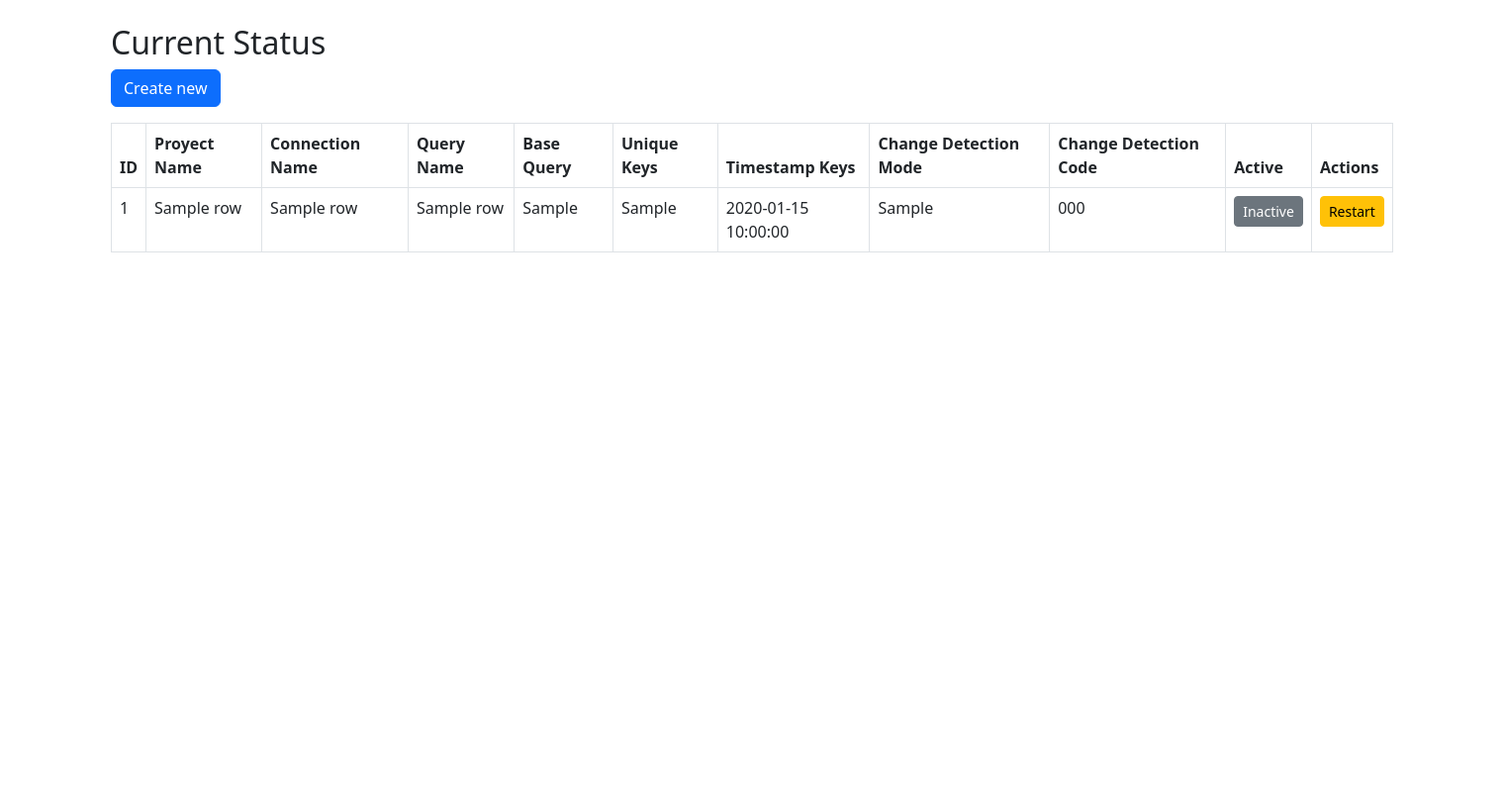
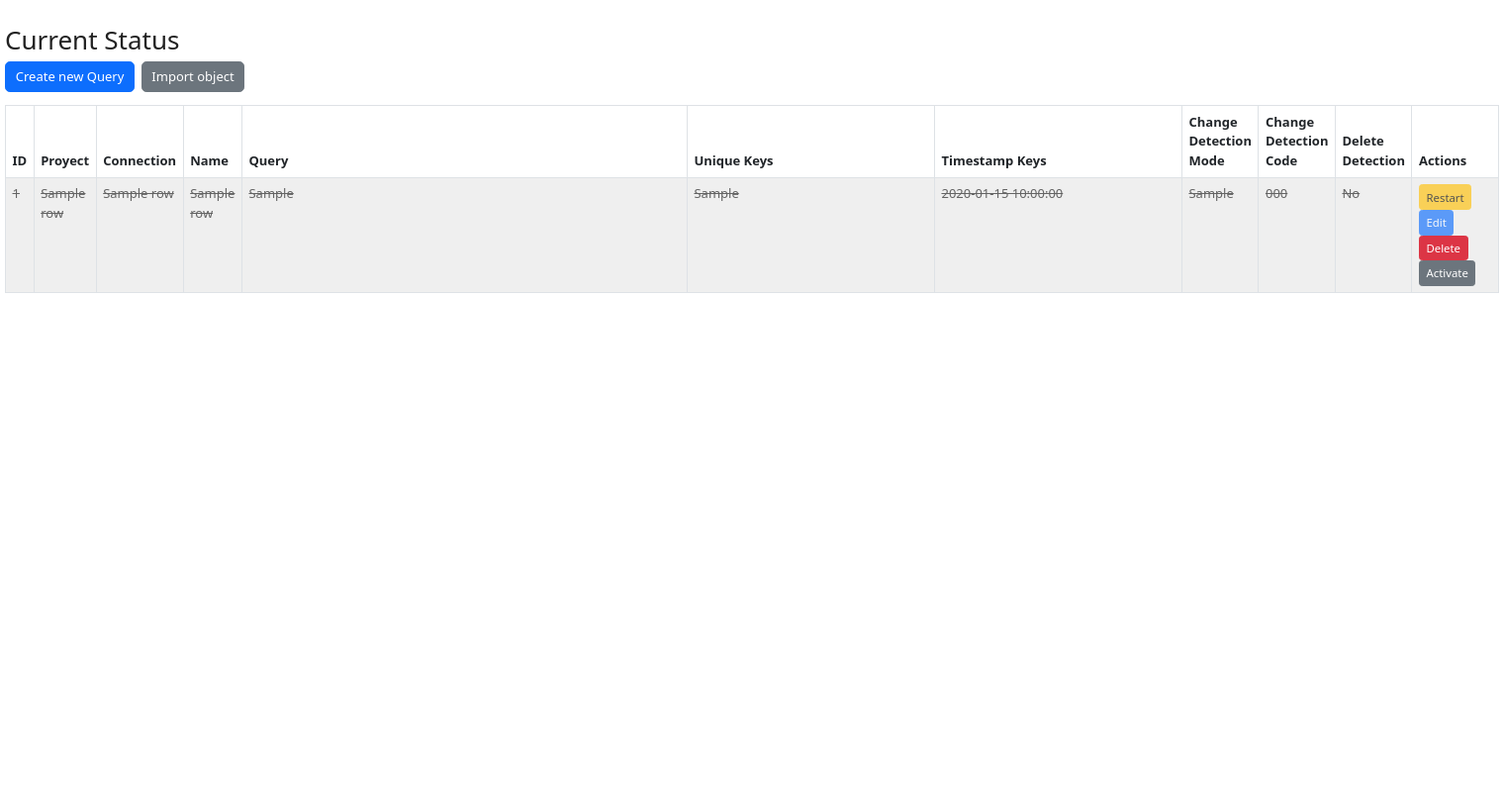
Before and after one commit to metxito/mastering-open-mirroring, a FastAPI app: template code/webapp/templates/current_status.html in a window 1520 px wide. Shown: the whole page at 99% size. Run offline with FastAPI, Linux system fonts and the light colour scheme; the template is opened without the code that fills it: most values are stand-ins (such as "Sample title", 1, 10 or a date in 2020).

Commit message:
Web app updated

```diff
--- a/code/webapp/main.py
+++ b/code/webapp/main.py
@@ -1,32 +1,57 @@
 from fastapi import FastAPI, Request, Form
-from fastapi.responses import RedirectResponse
 from fastapi.templating import Jinja2Templates
 from fastapi.staticfiles import StaticFiles
+from fastapi.responses import RedirectResponse
+from fastapi.responses import HTMLResponse
+
 import sqlalchemy as sa
 from sqlalchemy import text
 
+
+
 app = FastAPI()
+
+
+
 templates = Jinja2Templates(directory="templates")
 app.mount("/static", StaticFiles(directory="static"), name="static")
 
 # Database connection config
-DATABASE_URL = "mssql+pyodbc://sa:FABcon2025!@fabcon-sqlserver,1433/fabcon_control?driver=ODBC+Driver+18+for+SQL+Server&TrustServerCertificate=yes"
-engine = sa.create_engine(DATABASE_URL)
+DATABASE_CONTROL_URL = "mssql+pyodbc://sa:FABcon2025!@fabcon-sqlserver,1433/fabcon_control?driver=ODBC+Driver+18+for+SQL+Server&TrustServerCertificate=yes"
+engine_control = sa.create_engine(DATABASE_CONTROL_URL)
+DATABASE_SOURCE_URL = "mssql+pyodbc://sa:FABcon2025!@fabcon-sqlserver,1433/fabcon_source_rowversion?driver=ODBC+Driver+18+for+SQL+Server&TrustServerCertificate=yes"
+engine_source = sa.create_engine(DATABASE_SOURCE_URL)
+
+
+
+
 
 def get_queries():
-    with engine.connect() as conn:
+    with engine_control.begin() as conn:
         result = conn.execute(text("SELECT * FROM [control].[queries_control]"))
         return [dict(row._mapping) for row in result]
 
 def get_proyect_names():
-    with engine.connect() as conn:
+    with engine_control.begin() as conn:
         result = conn.execute(text("SELECT DISTINCT proyect_name FROM [control].[queries_control]"))
         return [row[0] for row in result]
 
 def get_connection_names():
-    with engine.connect() as conn:
+    with engine_control.begin() as conn:
         result = conn.execute(text("SELECT DISTINCT connection_name FROM [source].[sources]"))
         return [row[0] for row in result]
+
+
+
+
+
+@app.get("/")
+def root():
+    return RedirectResponse(url="/current_status")
+
+
+
+
 
 @app.get("/current_status")
 def current_status(request: Request):
@@ -40,6 +65,9 @@ def current_status(request: Request):
         "connection_names": connection_names
     })
 
+
+
+
 @app.post("/create_query")
 def create_query(
     request: Request,
@@ -52,7 +80,7 @@ def create_query(
     change_detection_mode: str = Form(...),
     change_detection_code: str = Form(...)
 ):
-    with engine.connect() as conn:
+    with engine_control.connect() as conn:
         conn.execute(text("""
             INSERT INTO [control].[queries_control]
             (proyect_name, connection_name, query_name, base_query, unique_keys, timestamp_keys, change_detection_mode, change_detection_code, active)
@@ -69,23 +97,39 @@ def create_query(
         })
     return RedirectResponse(url="/current_status", status_code=303)
 
+
+
+
 @app.post("/toggle_active/{query_id}")
-def toggle_active(query_id: int, active: int = Form(...)):
-    with engine.connect() as conn:
-        conn.execute(text("UPDATE [control].[queries_control] SET active = :active WHERE id = :id"), {"active": active, "id": query_id})
+def toggle_active(query_id: int):
+    with engine_control.begin() as conn:
+        conn.execute(text("UPDATE [control].[queries_control] SET [active] = CASE WHEN [active] = 1 THEN 0 ELSE 1 END WHERE [id] = :id"), {"id": query_id})
+
     return RedirectResponse(url="/current_status", status_code=303)
+
+
+
+
 
 @app.post("/restart/{query_id}")
 def restart(query_id: int):
-    with engine.connect() as conn:
-        conn.execute(text("UPDATE [control].[queries_control] SET next_file_sequence = NULL, current_timestamp = NULL WHERE id = :id"), {"id": query_id})
+    with engine_control.begin() as conn:
+        conn.execute(text("UPDATE [control].[queries_control] SET [next_file_sequence] = NULL, [current_timestamp] = NULL WHERE [id] = :id"), {"id": query_id})
     return RedirectResponse(url="/current_status", status_code=303)
+
+
+
+
 
 # Integration page
 def get_sources():
-    with engine.connect() as conn:
-        result = conn.execute(text("SELECT * FROM [source].[sources]"))
-        return [dict(row) for row in result]
+    with engine_control.begin() as conn:
+        result = conn.execute(text("SELECT * FROM [source].[v_sources]"))
+        return [dict(row._mapping) for row in result]
+
+
+
+
 
 @app.get("/integration")
 def integration(request: Request):
@@ -95,25 +139,128 @@ def integration(request: Request):
         "sources": sources
     })
 
+
+
+
+
 @app.post("/refresh_sources")
 def refresh_sources():
+    with engine_control.begin() as conn:
+        conn.execute(text("EXEC [control].[usp_refresh_metadata]"))
     return RedirectResponse(url="/integration", status_code=303)
+
+
+
+# Edit query fields
+@app.post("/delete_query/{query_id}")
+def edit_query(
+    query_id: int
+):
+    with engine_control.begin() as conn:
+        conn.execute(text(
+            "DELETE FROM [control].[queries_control] WHERE [id] = :id"),
+            {
+                "id": query_id
+            }
+        )
+    return RedirectResponse(url="/current_status", status_code=303)
+
+
+# Edit query fields
+@app.post("/edit_query/{query_id}")
+def edit_query(
+    query_id: int,
+    base_query: str = Form(...),
+    unique_keys: str = Form(...),
+    timestamp_keys: str = Form(...),
+    change_detection_mode: str = Form(...),
+    change_detection_code: str = Form(...),
+    delete_detection: str = Form( None )
+):
+    delete_detection_value = 1 if delete_detection == '1' else 0
+    with engine_control.begin() as conn:
+        conn.execute(text(
+            "UPDATE [control].[queries_control] SET [base_query] = :base_query, [unique_keys] = :unique_keys, [timestamp_keys] = :timestamp_keys, [change_detection_mode] = :change_detection_mode, [change_detection_code] = :change_detection_code, [delete_detection] = :delete_detection WHERE [id] = :id"),
+            {
+                "base_query": base_query,
+                "unique_keys": unique_keys,
+                "timestamp_keys": timestamp_keys,
+                "change_detection_code": change_detection_code,
+                "change_detection_mode": change_detection_mode,
+                "delete_detection": delete_detection_value,
+                "id": query_id
+            }
+        )
+    return RedirectResponse(url="/current_status", status_code=303)
+
+
+
+
 
 @app.post("/include_source/{source_id}")
 def include_source(source_id: int):
-    with engine.connect() as conn:
-        conn.execute(text("EXEC [control].[usp_include_new_source] @source_id=:source_id"), {"source_id": source_id})
+    with engine_control.begin() as conn:
+        conn.execute(text("EXEC [control].[usp_add_source_object] @id=:source_id"), {"source_id": source_id})
+    return RedirectResponse(url="/current_status", status_code=303)
+
+
+
+
+
+
+
+
+
+def get_source_columns(id):
+    with engine_control.begin() as conn:
+        result = conn.execute(text("SELECT c.* FROM [source].[sources] AS src JOIN [source].[columns] AS c ON src.[connection_name]=c.[connection_name] AND src.[object]=c.[object] WHERE src.[id] = :id"), {"id": id})
+        return [dict(row._mapping) for row in result]
+
+@app.get("/update_columns/{id}", response_class=HTMLResponse)
+def update_columns_form(request: Request, id: int):
+    columns = get_source_columns(id)
+    return templates.TemplateResponse("update_columns.html", {
+        "request": request,
+        "source_id": id,
+        "columns": columns
+    })
+
+
+
+@app.post("/update_columns/{tableid}")
+def update_columns(request: Request, tableid: int, unique_key: list[int] = Form([]), timestamp_key: list[int] = Form([])):
+    print (tableid)
+    # unique_key and timestamp_key are lists of column ids to set as True
+    with engine_control.begin() as conn:
+        # First, set all to 0 for this source
+        conn.execute(text("UPDATE [source].[columns] SET [unique_key]=0, [timestamp_key]=0 WHERE [object] IN (SELECT [object] FROM [source].[sources] WHERE [id]=:tableid)"), {"tableid": tableid})
+        # Then, set selected unique_key columns to 1
+        if unique_key:
+            for i in unique_key:
+                conn.execute(text("UPDATE [source].[columns] SET [unique_key]=1 WHERE [id] = :i"), {"i": i})
+        # Set selected timestamp_key columns to 1
+        if timestamp_key:
+            for i in timestamp_key:
+                conn.execute(text("UPDATE [source].[columns] SET [timestamp_key]=1 WHERE [id] = :i"), {"i": i})
+
     return RedirectResponse(url="/integration", status_code=303)
+
+
+
 
 # Check SQL Server connection status
 @app.get("/check_connection")
 def check_connection_form(request: Request):
     return templates.TemplateResponse("check_connection.html", {"request": request})
 
+
+
+
+
 @app.post("/check_connection")
 def check_connection(request: Request):
     try:
-        with engine.connect() as conn:
+        with engine_control.begin() as conn:
             conn.execute(text("SELECT 1"))
         return templates.TemplateResponse("check_connection.html", {"request": request, "status": "success"})
     except Exception as e:
--- /dev/null
+++ b/code/webapp/static/css/main.css
@@ -0,0 +1,25 @@
+html {
+  height: 100%;
+  margin: 0;
+  padding: 0;
+  font-family: "Segoe UI", Arial, sans-serif;
+  font-size: 13px;
+  background: rgb(255, 255, 255);
+  color: #222;
+}
+
+body {
+  height: 100%;
+  min-height: 100vh;
+  margin: 0;
+  padding: 5px;
+  color: #222;
+  display: flex;
+  flex-direction: column;
+}
+
+.inactive td {
+  background: rgba(100, 100, 100, 0.1);
+  color: rgb(100, 100, 100);
+  text-decoration: line-through;
+}/*# sourceMappingURL=main.css.map */
--- /dev/null
+++ b/code/webapp/static/sass/main.scss
@@ -0,0 +1,29 @@
+html {
+  height: 100%;
+  margin: 0;
+  padding: 0;
+  font-family: 'Segoe UI', Arial, sans-serif;
+  font-size: 13px;
+  background: rgb(255, 255, 255);
+  color: #222;
+}
+
+body {
+  height: 100%;
+  min-height: 100vh;
+  margin: 0;
+
+  padding: 5px;
+  color: #222;
+  display: flex;
+  flex-direction: column;
+}
+
+
+.inactive {
+  td {
+    background: rgba(100, 100, 100, .1);
+    color: rgb(100, 100, 100);
+    text-decoration: line-through;
+  }
+}
--- a/code/webapp/templates/current_status.html
+++ b/code/webapp/templates/current_status.html
@@ -4,16 +4,22 @@
     <meta charset="UTF-8">
     <title>Current Status</title>
     <link rel="stylesheet" href="https://cdn.jsdelivr.net/npm/bootstrap@5.3.0/dist/css/bootstrap.min.css">
+    <link rel="stylesheet" href="/static/css/main.css">
     <script src="https://cdn.jsdelivr.net/npm/bootstrap@5.3.0/dist/js/bootstrap.bundle.min.js"></script>
 </head>
 <body>
-<div class="container mt-4">
+
+<div class="mt-4 fs-6">
     <h2>Current Status</h2>
-    <button class="btn btn-primary mb-3" data-bs-toggle="modal" data-bs-target="#createModal">Create new</button>
+    <div class="d-flex mb-3">
+        <button class="btn btn-primary me-2" data-bs-toggle="modal" data-bs-target="#createModal">Create new Query</button>
+        <a class="btn btn-secondary" href="/integration">Import object</a>
+    </div>
+
     <!-- Grid for queries_control -->
     <div id="queriesGrid">
-        <!-- Table will be rendered here by Jinja2 -->
-        {% include 'queries_table.html' %}
+            <!-- Table will be rendered here by Jinja2 -->
+            {% include 'queries_table.html' %}
     </div>
 </div>
 
--- a/code/webapp/templates/integration.html
+++ b/code/webapp/templates/integration.html
@@ -4,13 +4,14 @@
     <meta charset="UTF-8">
     <title>Integration</title>
     <link rel="stylesheet" href="https://cdn.jsdelivr.net/npm/bootstrap@5.3.0/dist/css/bootstrap.min.css">
+    <link rel="stylesheet" href="/static/css/main.css">
     <script src="https://cdn.jsdelivr.net/npm/bootstrap@5.3.0/dist/js/bootstrap.bundle.min.js"></script>
 </head>
 <body>
-<div class="container mt-4">
+<div class="mt-4">
     <h2>Integration</h2>
     <form method="post" action="/refresh_sources">
-        <button type="submit" class="btn btn-primary mb-3">Refresh</button>
+        <button type="submit" class="btn btn-primary mb-3">Refresh metadata from source</button>
     </form>
     <div id="sourcesGrid">
         {% include 'sources_table.html' %}
--- a/code/webapp/templates/queries_table.html
+++ b/code/webapp/templates/queries_table.html
@@ -2,41 +2,74 @@
     <thead>
         <tr>
             <th>ID</th>
-            <th>Proyect Name</th>
-            <th>Connection Name</th>
-            <th>Query Name</th>
-            <th>Base Query</th>
+            <th>Proyect</th>
+            <th>Connection</th>
+            <th>Name</th>
+            <th>Query</th>
             <th>Unique Keys</th>
             <th>Timestamp Keys</th>
             <th>Change Detection Mode</th>
             <th>Change Detection Code</th>
-            <th>Active</th>
+                <th>Delete Detection</th>
             <th>Actions</th>
         </tr>
     </thead>
     <tbody>
         {% for row in queries %}
-        <tr>
+        <tr class="{% if not row.active %}inactive{% endif %}">
             <td>{{ row.id }}</td>
             <td>{{ row.proyect_name }}</td>
             <td>{{ row.connection_name }}</td>
             <td>{{ row.query_name }}</td>
-            <td>{{ row.base_query }}</td>
-            <td>{{ row.unique_keys }}</td>
-            <td>{{ row.timestamp_keys }}</td>
+            <td style="white-space: pre-wrap; word-break: break-word; min-width: 450px;">{{ row.base_query }}</td>
+            <td style="min-width: 250px;">{{ row.unique_keys }}</td>
+            <td style="min-width: 250px;">{{ row.timestamp_keys }}</td>
             <td>{{ row.change_detection_mode }}</td>
             <td>{{ row.change_detection_code }}</td>
-            <td>
+                <td>{{ 'Yes' if row.delete_detection else 'No' }}</td>
+            <td style="width: 400px; text-decoration: none;">
+                <form method="post" action="/restart/{{ row.id }}" style="display:inline;">
+                    <button type="submit" class="btn btn-warning btn-sm" {% if not row.active %}disabled{% endif %}>Restart</button>
+                </form>
+                <button type="button" class="btn btn-primary btn-sm" onclick="document.getElementById('edit-form-{{ row.id }}').style.display='block'" {% if not row.active %}disabled{% endif %}>Edit</button>
+                <form method="post" action="/delete_query/{{ row.id }}" style="display:inline;" onsubmit="return confirm('Are you sure you want to delete this record?');">
+                    <button type="submit" class="btn btn-danger btn-sm">Delete</button>
+                </form>
                 <form method="post" action="/toggle_active/{{ row.id }}" style="display:inline;">
-                    <input type="hidden" name="active" value="{{ 1 if not row.active else 0 }}">
                     <button type="submit" class="btn btn-sm {{ 'btn-success' if row.active else 'btn-secondary' }}">
-                        {{ 'Active' if row.active else 'Inactive' }}
+                        {{ 'Deactivate' if row.active else 'Activate' }}
                     </button>
                 </form>
-            </td>
-            <td>
-                <form method="post" action="/restart/{{ row.id }}" style="display:inline;">
-                    <button type="submit" class="btn btn-warning btn-sm">Restart</button>
+                <form id="edit-form-{{ row.id }}" method="post" action="/edit_query/{{ row.id }}" style="display:none; margin-top:10px;">
+                    <div class="form-group">
+                        <label>Base Query</label>
+                        <input type="text" name="base_query" class="form-control" value="{{ row.base_query }}">
+                    </div>
+                    <div class="form-group">
+                        <label>Unique Keys</label>
+                        <input type="text" name="unique_keys" class="form-control" value="{{ row.unique_keys }}">
+                    </div>
+                    <div class="form-group">
+                        <label>Timestamp Keys</label>
+                        <input type="text" name="timestamp_keys" class="form-control" value="{{ row.timestamp_keys }}">
+                    </div>
+                    <div class="form-group">
+                        <label>Change Detection Code</label>
+                        <input type="text" name="change_detection_code" class="form-control" value="{{ row.change_detection_code }}">
+                    </div>
+                    <div class="form-group">
+                        <label>Change Detection Mode</label>
+                        <select name="change_detection_mode" class="form-control">
+                            <option value="condition" {% if row.change_detection_mode == 'condition' %}selected{% endif %}>condition</option>
+                            <option value="only_insert" {% if row.change_detection_mode == 'only_insert' %}selected{% endif %}>only_insert</option>
+                        </select>
+                    </div>
+                        <div class="form-group">
+                            <label>Delete Detection</label>
+                            <input type="checkbox" name="delete_detection" value="1" {% if row.delete_detection %}checked{% endif %}>
+                        </div>
+                    <button type="submit" class="btn btn-success btn-sm">Save</button>
+                    <button type="button" class="btn btn-secondary btn-sm" onclick="document.getElementById('edit-form-{{ row.id }}').style.display='none'">Cancel</button>
                 </form>
             </td>
         </tr>
```
Also changed, not shown: code/webapp/templates/sources_table.html (+10 -5 lines), code/webapp/templates/update_columns.html (added, +46 -0 lines), 2 other files.
